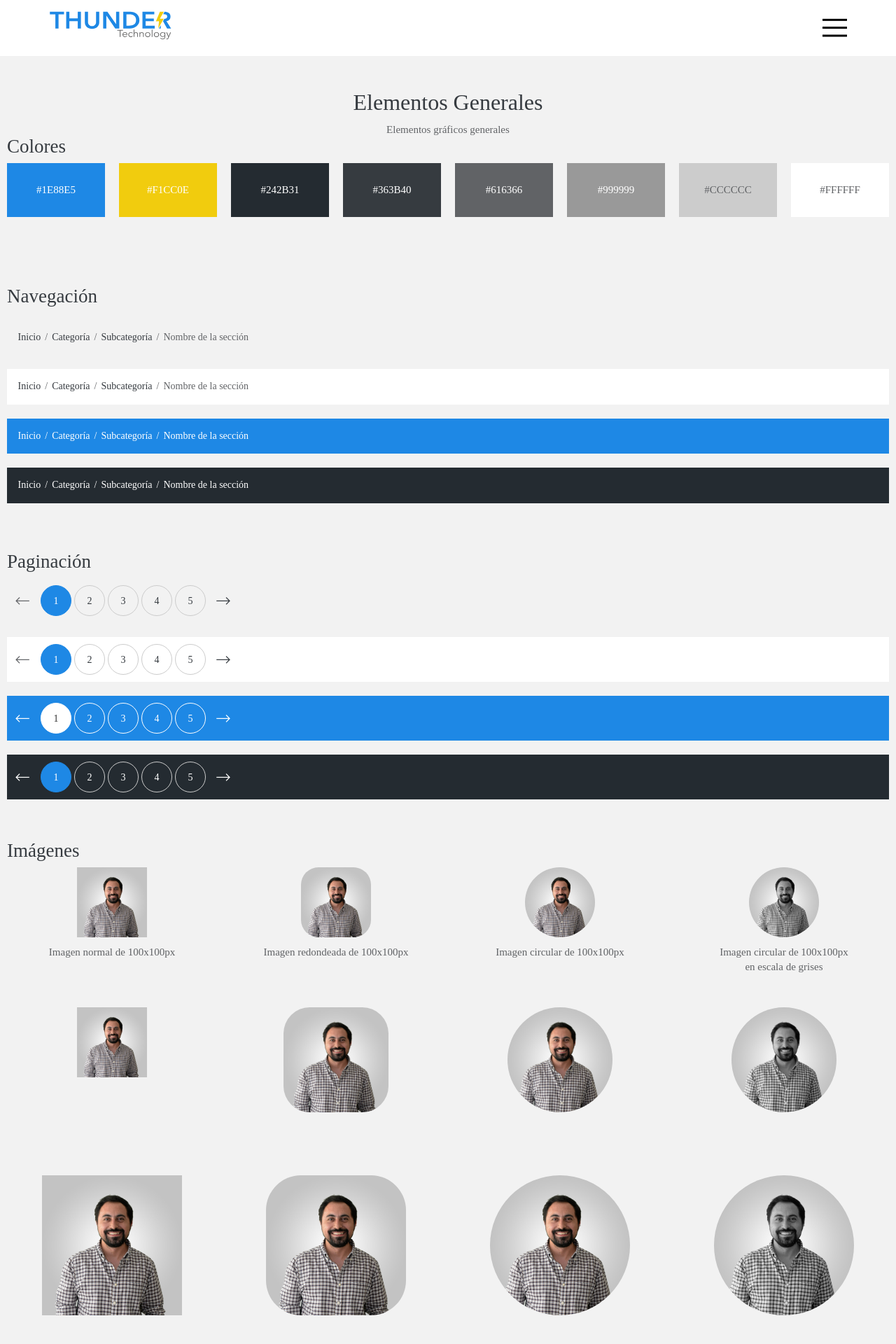
After one commit to JosxLuis/thunder, a PHP site: page /generales.html in a window 1280 px wide. The commit adds this page. Shown: the top 1920 px of the page at 70% size. Run offline with PHP 8.4, Linux system fonts and the light colour scheme; some web fonts are replaced.

Commit message:
agregando elementos generales

```diff
--- a/about.html
+++ b/about.html
@@ -4,7 +4,6 @@
 	<title>Thunder</title>
 	<meta charset="UTF-8">
 	<meta name="viewport" content="width=device-width,initial-scale=1,maximum-scale=1">
-	<link rel="stylesheet" type="text/css" href="css/base.css">
 	<link rel="stylesheet" type="text/css" href="css/skeleton.css">
 	<link rel="stylesheet" type="text/css" href="css/layout.css">
 
--- a/blog.html
+++ b/blog.html
@@ -4,7 +4,6 @@
 	<title>Thunder</title>
 	<meta charset="UTF-8">
 	<meta name="viewport" content="width=device-width,initial-scale=1,maximum-scale=1">
-	<link rel="stylesheet" type="text/css" href="css/base.css">
 	<link rel="stylesheet" type="text/css" href="css/skeleton.css">
 	<link rel="stylesheet" type="text/css" href="css/layout.css">
 
--- a/botones.html
+++ b/botones.html
@@ -4,7 +4,6 @@
 	<title>UI - Botones</title>
 	<meta charset="UTF-8">
 	<meta name="viewport" content="width=device-width,initial-scale=1,maximum-scale=1">
-	<link rel="stylesheet" type="text/css" href="css/base.css">
 	<link rel="stylesheet" type="text/css" href="css/skeleton.css">
 	<link rel="stylesheet" type="text/css" href="css/layout.css">
 
--- a/css/layout.css
+++ b/css/layout.css
@@ -24,7 +24,11 @@
     p img { margin: 0; }
     blockquote{font-family: 'avenirMedium'; border-left: 2px solid #ccc; color: #777; font-size: 1.6em; line-height: 1.6em; padding-left: 10px; font-style: italic; }
     blockquote p { font-size: 1em; line-height: 1.6em; color: #777; font-style: italic; }
-    button{display: block;}
+    .av-lig{font-family: 'avenirLight';}
+    .av-boo{font-family: 'avenirBook';}
+    .av-med{font-family: 'avenirMedium';}
+    .av-hea{font-family: 'avenirHeavy';}
+    .av-bla{font-family: 'avenirBlack';}
 
     /*Globales*/
 
@@ -32,6 +36,11 @@
     .sec-blue  {background-color: #1e88e5;}
     .sec-white {background-color: #fff;}
     .sec-gray  {background-color: #242b31;}
+    .sec-yellow{ background-color: #f1cc0e; }
+    .sec-dark  {background-color: #363b40;}
+    .sec-dark-light{ background-color: #616366; }
+    .sec-gray-light{background-color: #999999;}
+    .sec-light{background-color: #CCCCCC;}
     .mh-100     {min-height: 100px;}
     .mh-200     {min-height: 200px;}
     .mh-300     {min-height: 300px;}
@@ -57,9 +66,9 @@
     .no-mar-le{margin-left: 0;}
     .no-mar-to{margin-top: 0;}
     .no-mar-ri{margin-right: 0;}
-    .no-mar{margin:0;}
-    .box       {width: 100%;}
-    .box-half{width: 50%;}
+    .no-mar     { margin:0;}
+    .box        { width: 100%;}
+    .box-half   { width: 50%;}
     .pd-all-5  {width: 90%; height: 90%; padding: 5%;}
     .pd-all-10 {width: 80%; height: 80%; padding:10%;}
     .pd-all-20 {width: 60%; height: 60%; padding:20%;}
@@ -102,6 +111,7 @@
     .alert-error{background: #e65242; }
 
     /* Botones */
+    button{display: block;}
     a.btn{text-decoration: none; text-align: center; display: block; line-height: 3em;}
     a.btn-inli,
     .btn-inli{display: inline-block; }
@@ -148,7 +158,7 @@
     select{width: 100%; padding: 15px 0; outline: none; height: 50px; font-size: 1.4em; padding: 18px 20px 14px 20px; background: none; border: 1px solid #ccc; border-radius: 4px; box-sizing: border-box; -webkit-appearance: none; -moz-appearance: none;
         appearance: none; background-image: url(../img/arrow.png); background-repeat: no-repeat; background-position: 100% 50%; background-size: 30px 50px; cursor: pointer; font-family: 'avenirMedium';}
     select:focus{ box-shadow: none; border:1px solid #1e88e5; color: #616366; transition:border .2s;}
-    textarea{width: 100%; outline: none; padding: 18px 20px 14px 20px; margin: 0 0 10px 0; display: inline-block; border: 1px solid #ccc; border-radius: 4px; box-sizing: border-box; background: none; font-family: 'avenirMedium'; line-height: 1em; font-size: 1.6em; color: #999999;}
+    textarea{width: 100%; max-width: 100%; min-height: 50px; resize: none; min-width: 100%; outline: none; padding: 18px 20px 14px 20px; margin: 0 0 10px 0; display: inline-block; border: 1px solid #ccc; border-radius: 4px; box-sizing: border-box; background: none; font-family: 'avenirMedium'; line-height: 1em; font-size: 1.6em; color: #999999;}
     textarea:focus{box-shadow: none; border:1px solid #1e88e5; color: #616366; transition:border .2s;}
     label{ display: block; font-family: 'avenirMedium'; font-size: 1.4em; color: #363b40; margin:5px 0;}
 
@@ -181,33 +191,65 @@
 
     /* GENERALES */
 
-    /* #Links ================================================== */
+    /* Enlaces */
     a, a:visited { text-decoration: underline; outline: 0; }
     p a, p a:visited { line-height: inherit; }
 
 
-    /* #Lists ================================================== */
-    ul, ol { margin-bottom: 20px; }
-    ul { list-style: none outside; }
-    ol { list-style: decimal; }
-    ol, ul.square, ul.circle, ul.disc { margin-left: 30px; }
-    ul.square { list-style: square outside; }
-    ul.circle { list-style: circle outside; }
-    ul.disc { list-style: disc outside; }
-    ul ul, ul ol,
-    ol ol, ol ul { margin: 4px 0 5px 30px; font-size: 90%;  }
-    ul ul li, ul ol li,
-    ol ol li, ol ul li { margin-bottom: 6px; }
-    li { line-height: 18px; margin-bottom: 12px; }
-    ul.large li { line-height: 21px; }
-    li p { line-height: 21px; }
+    /* Listas */
+    ul li{margin-bottom: 15px;}
 
-    /* #Images ================================================== */
+    /* Imágenes */
+    .img{display: block; width: 100%; height: 100%; background-position: center center !important; background-size: cover !important;}
+    .circled{border-radius:50%;}
+    .rounded{border-radius:25%;}
+    .img-h-100{height: 100px; width: 100px;}
+    .img-h-150{height: 150px; width: 150px;}
+    .img-h-200{height: 200px; width: 200px;}
+    .img-h-250{height: 250px; width: 250px;}
+    .grayscale{filter: grayscale(100%);}
 
     img.scale-with-grid {
         max-width: 100%;
         height: auto; }
 
+    /* Navegacion */
+
+    .navegacion{width: 98%; min-height: 50px; margin: 10px 0; padding: 0 1%;}
+    .navegacion ul li{float: left; min-height: 50px; font-family: 'avenirBook'; font-size: 1.4em; margin:0 3px; color: #616366; line-height: 3.6em; }
+    .navegacion ul li a{text-decoration: none; color: #363b40; transition:color .3s; font-family: 'avenirMedium'; }
+    .navegacion ul li a:hover{color: #1e88e5;}
+
+    .sec-blue .navegacion ul li,.sec-gray .navegacion ul li{color: #fff;}
+    .sec-blue .navegacion ul li a,.sec-gray .navegacion ul li a{color: #fff;}
+    .sec-blue .navegacion ul li a:hover,.sec-gray .navegacion ul li a:hover{color:#f1cc0e; }
+
+    /* Paginacion */
+    .sec-blue .paginacion ul li,.sec-gray .paginacion ul li{color: #fff;}
+    .sec-blue .paginacion ul li a{color: #FFF; border:1px solid #fff;}
+    .sec-blue .paginacion ul li a:hover{color: #f1cc0e; border: 1px solid #fff;}
+    .sec-blue .paginacion ul li.current a{background: #fff; color: #333; border: 1px solid #fff; }
+
+    .sec-gray .paginacion ul li a{border: 1px solid #ccc; color: #FFF;}
+    .sec-gray .paginacion ul li a:hover{color: #1e88e5; border: 1px solid #ccc;}
+    .sec-gray .paginacion ul li.current a{color: #fff; border:1px solid #1e88e5; }
+
+
+    .paginacion{width: 100%; min-height: 44px;}
+    .paginacion ul{width: 332px; min-height: 44px; }
+    .paginacion ul li{float: left; min-height: 44px; width: 44px; font-family: 'avenirHeavy'; font-size: 1.4em; margin:0 2px; color: #616366; line-height: 3.2em; text-align: center; }
+    .paginacion ul li i{font-size: 1.4em; padding-top: 10px; line-height: 2.3em;}
+    .paginacion ul li:first-child{margin-left:0; height: 15px;}
+    .paginacion ul li:last-child{margin-right:0; height: 15px;}
+    .paginacion ul li:first-child a,.paginacion ul li:last-child a{border:none;}
+    .paginacion ul li:first-child a:hover,.paginacion ul li:last-child a:hover{border:none;}
+    .paginacion ul li a{ display: block; width: 42px; height: 42px; border:1px solid #ccc; border-radius:22px; text-decoration: none; color: #363b40; transition:color .2s, border .2s; font-family: 'avenirHeavy'; }
+    .paginacion ul li a:hover{color: #1e88e5; border:1px solid #1e88e5;}
+    .paginacion ul li.current a{background: #1e88e5; color: #FFF; border: 1px solid #1e88e5;}
+
+
+
+    /* PAGINA PRINCIPAL */
 
     header{background: #fff; height: 80px; width: 100%;}
     header .logo{width: 200px; height: 56px; margin: 7px auto 0 auto; }
@@ -217,7 +259,7 @@
     header .menu a{text-decoration: none;}
     header   i{font-size: 2.5em; }
 
-    /* PAGINA PRINCIPAL */
+
 
     .slider{width: 100%;min-height: 300px; line-height: 300px; background-color: #656a6e; text-align: center;background-image: url(../img/slider.jpg);background-size: cover;  background-blend-mode: multiply;}
     .slider .descripcion h4{font-family: 'avenirHeavy';padding-top: 100px; line-height: 1em;font-size: 4.5em; color: #fff; text-align: center;}
@@ -583,6 +625,12 @@
     }
 
 
+.icon-pag-left-arrow:before {
+  content: "\e90e";
+}
+.icon-pag-right-arrow:before {
+  content: "\e90f";
+}
 .icon-arduino .path1:before {
   content: "\e908";
   color: rgb(0, 0, 0);
--- /dev/null
+++ b/generales.html
@@ -0,0 +1,412 @@
+<!DOCTYPE html>
+<html lang="es-MX">
+<head>
+	<title>UI - Generales</title>
+	<meta charset="UTF-8">
+	<meta name="viewport" content="width=device-width,initial-scale=1,maximum-scale=1">
+	<link rel="stylesheet" type="text/css" href="css/skeleton.css">
+	<link rel="stylesheet" type="text/css" href="css/layout.css">
+
+	<!--[if lt IE 9]>
+		<script src="http://html5shim.googlecode.com/svn/trunk/html5.js"></script>
+	<![endif]-->
+
+	<!-- Favicons -->
+	<link rel="shortcut icon" href="img/favicon.png">
+	<link rel="apple-touch-icon" href="img/apple-touch-icon.png">
+	<link rel="apple-touch-icon" sizes="72x72" href="img/apple-touch-icon-72x72.png">
+	<link rel="apple-touch-icon" sizes="114x114" href="img/apple-touch-icon-114x114.png">
+
+</head>
+<body>
+<header>
+	<div class="container">
+		<div class="four columns">
+			<div class="logo">
+				<a href="index.html"></a>
+			</div>
+		</div>
+		<div class="twelve columns">
+			<div class="menu">
+				<a href=""><i class="icon-menu"></i></a>
+			</div>
+		</div>
+	</div>
+</header>
+<div class="section mh-200 pd-50">
+	<div class="container">
+		<div class="sixteen columns">
+			<h2 class="tx-cen">Elementos Generales</h2>
+			<p class="tx-cen">Elementos gráficos generales</p>
+			<h3>Colores</h3>
+		</div>
+		<div class="two columns">
+			<div class="box sec-blue pd-all-20">
+				<p class="tx-cen col-white av-bla">#1E88E5</p>
+			</div>
+		</div>
+		<div class="two columns">
+			<div class="box sec-yellow pd-all-20">
+				<p class="tx-cen col-white av-bla">#F1CC0E</p>
+			</div>
+		</div>
+		<div class="two columns">
+			<div class="box sec-gray pd-all-20">
+				<p class="tx-cen col-white av-bla">#242B31</p>
+			</div>
+		</div>
+		<div class="two columns">
+			<div class="box sec-dark pd-all-20">
+				<p class="tx-cen col-white av-bla">#363B40</p>
+			</div>
+		</div>
+		<div class="two columns">
+			<div class="box sec-dark-light pd-all-20">
+				<p class="tx-cen col-white av-bla">#616366</p>
+			</div>
+		</div>
+		<div class="two columns">
+			<div class="box sec-gray-light pd-all-20">
+				<p class="tx-cen col-white av-bla">#999999</p>
+			</div>
+		</div>
+		<div class="two columns">
+			<div class="box sec-light pd-all-20">
+				<p class="tx-cen av-bla">#CCCCCC</p>
+			</div>
+		</div>
+		<div class="two columns">
+			<div class="box sec-white pd-all-20">
+				<p class="tx-cen av-bla">#FFFFFF</p>
+			</div>
+		</div>
+	</div>
+</div>
+<div class="section mh-200 pd-30">
+	<div class="container">
+		<div class="sixteen columns">
+			<h3>Navegación</h3>
+		</div>
+		<div class="sixteen columns">
+			<div class="navegacion">
+				<ul>
+					<li><a href="#">Inicio</a></li>
+					<li class="separador">/</li>
+					<li><a href="#">Categoría</a></li>
+					<li class="separador">/</li>
+					<li><a href="#">Subcategoría</a></li>
+					<li class="separador">/</li>
+					<li>Nombre de la sección</li>
+				</ul>
+				<div class="clear"></div>
+			</div>
+		</div>
+
+		<div class="sixteen columns">
+			<div class="box sec-white">
+				<div class="navegacion">
+					<ul>
+						<li><a href="#">Inicio</a></li>
+						<li class="separador">/</li>
+						<li><a href="#">Categoría</a></li>
+						<li class="separador">/</li>
+						<li><a href="#">Subcategoría</a></li>
+						<li class="separador">/</li>
+						<li>Nombre de la sección</li>
+					</ul>
+					<div class="clear"></div>
+				</div>
+			</div>
+		</div>
+
+		<div class="sixteen columns">
+			<div class="box sec-blue">
+				<div class="navegacion">
+					<ul>
+						<li><a href="#" >Inicio</a></li>
+						<li class="separador">/</li>
+						<li><a href="#">Categoría</a></li>
+						<li class="separador">/</li>
+						<li><a href="#">Subcategoría</a></li>
+						<li class="separador">/</li>
+						<li>Nombre de la sección</li>
+					</ul>
+					<div class="clear"></div>
+				</div>
+			</div>
+		</div>
+
+		<div class="sixteen columns">
+			<div class="box sec-gray">
+				<div class="navegacion">
+					<ul>
+						<li><a href="#">Inicio</a></li>
+						<li class="separador">/</li>
+						<li><a href="#">Categoría</a></li>
+						<li class="separador">/</li>
+						<li><a href="#">Subcategoría</a></li>
+						<li class="separador">/</li>
+						<li>Nombre de la sección</li>
+					</ul>
+					<div class="clear"></div>
+				</div>
+			</div>
+		</div>
+	</div>
+</div>
+
+<div class="section mh-200 pd-30">
+	<div class="container">
+		<div class="sixteen columns">
+			<h3>Paginación</h3>
+		</div>
+
+		<div class="sixteen columns">
+			<div class="box pd-10">
+				<div class="paginacion">
+					<ul>
+						<li><i class="icon-pag-left-arrow"></i></li>
+						<li class="current"><a href="#">1</a></li>
+						<li><a href="#">2</a></li>
+						<li><a href="#">3</a></li>
+						<li><a href="#">4</a></li>
+						<li><a href="#">5</a></li>
+						<li><a href="#"><i class="icon-pag-right-arrow"></i></a></li>
+					</ul>
+					<div class="clear"></div>
+				</div>
+			</div>
+		</div>
+		<div class="row"></div>
+		<div class="sixteen columns">
+			<div class="box sec-white pd-10">
+				<div class="paginacion">
+					<ul>
+						<li><i class="icon-pag-left-arrow"></i></li>
+						<li class="current"><a href="#">1</a></li>
+						<li><a href="#">2</a></li>
+						<li><a href="#">3</a></li>
+						<li><a href="#">4</a></li>
+						<li><a href="#">5</a></li>
+						<li><a href="#"><i class="icon-pag-right-arrow"></i></a></li>
+					</ul>
+					<div class="clear"></div>
+				</div>
+			</div>
+		</div>
+		<div class="row"></div>
+		<div class="sixteen columns">
+			<div class="box sec-blue pd-10">
+				<div class="paginacion">
+					<ul>
+						<li><i class="icon-pag-left-arrow"></i></li>
+						<li class="current"><a href="#">1</a></li>
+						<li><a href="#">2</a></li>
+						<li><a href="#">3</a></li>
+						<li><a href="#">4</a></li>
+						<li><a href="#">5</a></li>
+						<li><a href="#"><i class="icon-pag-right-arrow"></i></a></li>
+					</ul>
+					<div class="clear"></div>
+				</div>
+			</div>
+		</div>
+		<div class="row"></div>
+		<div class="sixteen columns">
+			<div class="box sec-gray pd-10">
+				<div class="paginacion">
+					<ul>
+						<li><i class="icon-pag-left-arrow"></i></li>
+						<li class="current"><a href="#">1</a></li>
+						<li><a href="#">2</a></li>
+						<li><a href="#">3</a></li>
+						<li><a href="#">4</a></li>
+						<li><a href="#">5</a></li>
+						<li><a href="#"><i class="icon-pag-right-arrow"></i></a></li>
+					</ul>
+					<div class="clear"></div>
+				</div>
+			</div>
+		</div>
+
+	</div>
+</div>
+
+<div class="section mh-200 pd-30">
+	<div class="container">
+		<div class="sixteen columns">
+			<h3>Imágenes</h3>
+		</div>
+		<div class="four columns">
+			<div class="box mh-200 tx-cen">
+				<a href="#" class="img img-h-100 maut" style="background: url(img/equipo7.jpg);"></a>
+				<br>
+				<p>Imagen normal de 100x100px</p>
+			</div>
+		</div>
+		<div class="four columns">
+			<div class="box mh-200 tx-cen">
+				<a href="#" class="img rounded img-h-100 maut" style="background: url(img/equipo7.jpg);"></a>
+				<br>
+				<p>Imagen redondeada de 100x100px</p>
+			</div>
+		</div>
+		<div class="four columns">
+			<div class="box mh-200 tx-cen">
+				<a href="#" class="img circled img-h-100 maut" style="background: url(img/equipo7.jpg);"></a>
+				<br>
+				<p>Imagen circular de 100x100px</p>
+			</div>
+		</div>
+		<div class="four columns">
+			<div class="box mh-200 tx-cen">
+				<a href="#" class="img circled img-h-100 grayscale maut" style="background: url(img/equipo7.jpg);"></a>
+				<br>
+				<p>Imagen circular de 100x100px <br> en escala de grises</p>
+			</div>
+		</div>
+
+		<div class="four columns">
+			<div class="box mh-200 tx-cen">
+				<a href="#" class="img img-h-100 maut" style="background: url(img/equipo7.jpg);"></a>
+			</div>
+		</div>
+		<div class="four columns">
+			<div class="box mh-200 tx-cen">
+				<a href="#" class="img rounded img-h-150 maut" style="background: url(img/equipo7.jpg);"></a>
+			</div>
+		</div>
+		<div class="four columns">
+			<div class="box mh-200 tx-cen">
+				<a href="#" class="img circled img-h-150 maut" style="background: url(img/equipo7.jpg);"></a>
+			</div>
+		</div>
+		<div class="four columns">
+			<div class="box mh-200 tx-cen">
+				<a href="#" class="img circled img-h-150 grayscale maut" style="background: url(img/equipo7.jpg);"></a>
+			</div>
+		</div>
+		<div class="row"></div>
+		<div class="row"></div>
+		<div class="four columns">
+			<div class="box mh-300">
+				<a href="#" class="img img-h-200 maut" style="background: url(img/equipo7.jpg);"></a>
+			</div>
+		</div>
+		<div class="four columns">
+			<div class="box mh-300">
+				<a href="#" class="img rounded img-h-200 maut" style="background: url(img/equipo7.jpg);"></a>
+			</div>
+		</div>
+		<div class="four columns">
+			<div class="box mh-300">
+				<a href="#" class="img circled img-h-200 maut" style="background: url(img/equipo7.jpg);"></a>
+			</div>
+		</div>
+		<div class="four columns">
+			<div class="box mh-300">
+				<a href="#" class="img circled img-h-200 grayscale maut" style="background: url(img/equipo7.jpg);"></a>
+			</div>
+		</div>
+		<div class="row"></div>
+		<div class="row"></div>
+
+
+	</div>
+</div>
+
+
+<div class="section sec-blue pd-30">
+	<div class="container">
+		<div class="ten columns">
+			<div class="box pd-30">
+				<h3 class="col-white no-mar-bo">¿Tienes dudas respecto a nuestros servicios o nuestros paquetes? contáctanos</h3>
+			</div>
+		</div>
+		<div class="six columns">
+			<div class="box pd-30">
+				<a href="" class="btn abtn btn-default btn-big btn-white-out btn-center">Contáctanos</a>
+			</div>
+		</div>
+	</div>
+</div>
+<footer>
+	<div class="piepag">
+		<div class="container">
+			<div class="four columns">
+				<h4>Servicios</h4>
+				<ul>
+					<li><a href="#">Domótica</a></li>
+					<li><a href="#">Proyectos Personalizados</a></li>
+					<li><a href="#">Energías Renovables</a></li>
+					<li><a href="#">Desarrollo Biomédico</a></li>
+					<li><a href="#">Desarrollo Insdustrial</a></li>
+					<li><a href="#">Adaptación de Sistemas</a></li>
+					<li><a href="#">Interfaz de Usuario</a></li>
+					<li><a href="#">Plataformas Web</a></li>
+				</ul>
+			</div>
+			<div class="four columns">
+				<h4>Empresa</h4>
+				<ul>
+					<li><a href="#">Acerca de</a></li>
+					<li><a href="#">Nuestro Equipo</a></li>
+					<li><a href="#">Proyectos</a></li>
+					<li><a href="#">Noticias</a></li>
+					<li><a href="#">Contacto</a></li>
+					<li><a href="#">Ofertas</a></li>
+				</ul>
+			</div>
+			<div class="four columns">
+				<h4>Planes</h4>
+				<ul>
+					<li><a href="#">Paquete Bronce</a></li>
+					<li><a href="#">Paquete Plata</a></li>
+					<li><a href="#">Paquete Oro</a></li>
+					<li><a href="#">Paquete Diamante</a></li>
+					<li><a href="#">Paquete Thunder</a></li>
+					<li><a href="#">Paquete Personalizado</a></li>
+				</ul>
+			</div>
+			<div class="four columns">
+				<h4>Soporte</h4>
+				<ul>
+					<li><a href="#">Preguntas Frecuentes</a></li>
+					<li><a href="#">Ayuda</a></li>
+					<li><a href="#">Privacidad</a></li>
+					<li><a href="#">Términos y Condiciones</a></li>
+					<li><a href="#">Tickets de Soporte</a></li>
+					<li><a href="#">Mapa de Sitio</a></li>
+					<li><a href="#">Actualizaciones</a></li>
+					<li><a href="#">Compatibilidad</a></li>
+				</ul>
+			</div>
+		</div>
+	</div>
+	<div class="derechos">
+		<div class="container">
+			<div class="eight columns">
+				<div class="derecho">
+					<p>Thunder Technology 2017 <br/> &copy; Todos los derechos reservados</p>
+				</div>
+			</div>
+			<div class="eight columns">
+				<div class="version">
+					<p><a href="">Plataforma Web V 1.0</a><br/>
+					Desarrolado con HTML5 y CSS3<br/>
+					Compatible con<br/>
+					</p>
+					<ul>
+						<li><a><i class="icon-chrome"></i></a></li>
+						<li><a><i class="icon-safari"></i></a></li>
+						<li><a><i class="icon-firefox"></i></a></li>
+						<li><a><i class="icon-opera"></i></a></li>
+						<li><a><i class="icon-edge"></i></a></li>
+					</ul>
+				</div>
+			</div>
+		</div>
+	</div>
+</footer>
+</body>
+</html>
--- a/servicio.html
+++ b/servicio.html
@@ -4,7 +4,6 @@
 	<title>Servicio</title>
 	<meta charset="UTF-8">
 	<meta name="viewport" content="width=device-width,initial-scale=1,maximum-scale=1">
-	<link rel="stylesheet" type="text/css" href="css/base.css">
 	<link rel="stylesheet" type="text/css" href="css/skeleton.css">
 	<link rel="stylesheet" type="text/css" href="css/layout.css">
 
--- a/servicios.html
+++ b/servicios.html
@@ -4,7 +4,6 @@
 	<title>Servicios</title>
 	<meta charset="UTF-8">
 	<meta name="viewport" content="width=device-width,initial-scale=1,maximum-scale=1">
-	<link rel="stylesheet" type="text/css" href="css/base.css">
 	<link rel="stylesheet" type="text/css" href="css/skeleton.css">
 	<link rel="stylesheet" type="text/css" href="css/layout.css">
 
--- a/single.html
+++ b/single.html
@@ -4,7 +4,6 @@
 	<title>Thunder</title>
 	<meta charset="UTF-8">
 	<meta name="viewport" content="width=device-width,initial-scale=1,maximum-scale=1">
-	<link rel="stylesheet" type="text/css" href="css/base.css">
 	<link rel="stylesheet" type="text/css" href="css/skeleton.css">
 	<link rel="stylesheet" type="text/css" href="css/layout.css">
 
--- a/tablas.html
+++ b/tablas.html
@@ -4,7 +4,6 @@
 	<title>UI - Tablas</title>
 	<meta charset="UTF-8">
 	<meta name="viewport" content="width=device-width,initial-scale=1,maximum-scale=1">
-	<link rel="stylesheet" type="text/css" href="css/base.css">
 	<link rel="stylesheet" type="text/css" href="css/skeleton.css">
 	<link rel="stylesheet" type="text/css" href="css/layout.css">
 
```
Also changed, not shown: demo.html (deleted, +0 -141 lines), css/fonts/custom/thunder.svg, css/fonts/custom/thunder.ttf, css/fonts/custom/thunder.woff, 4 other files.
